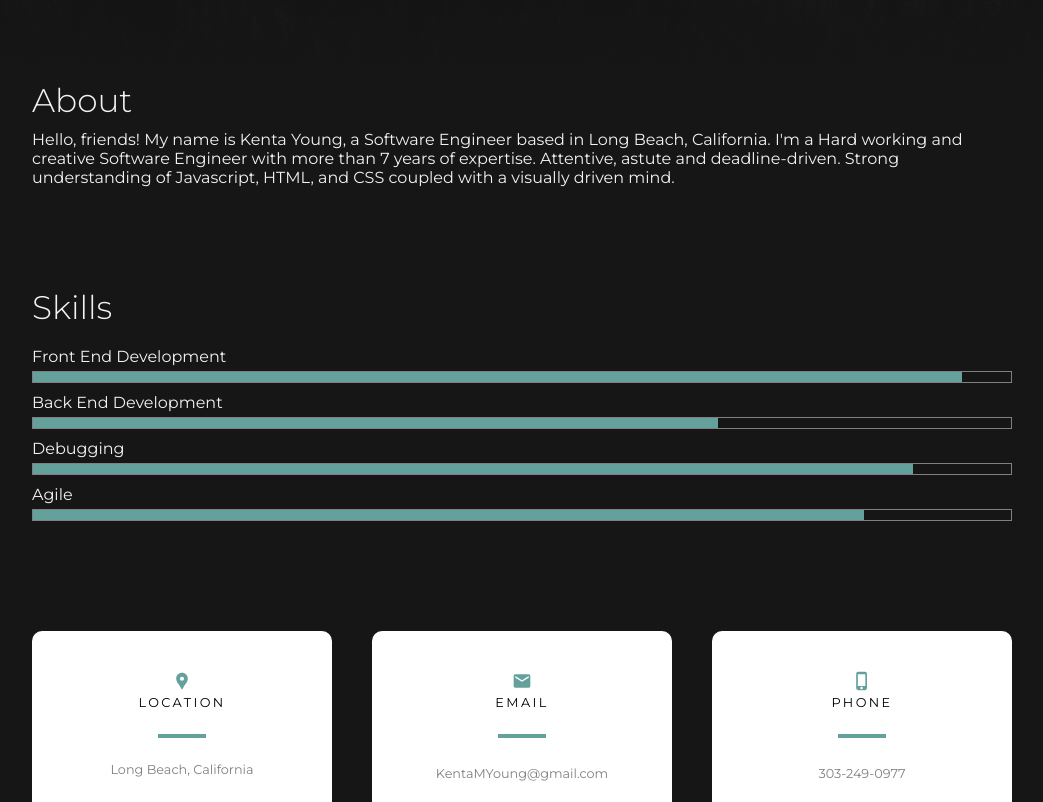
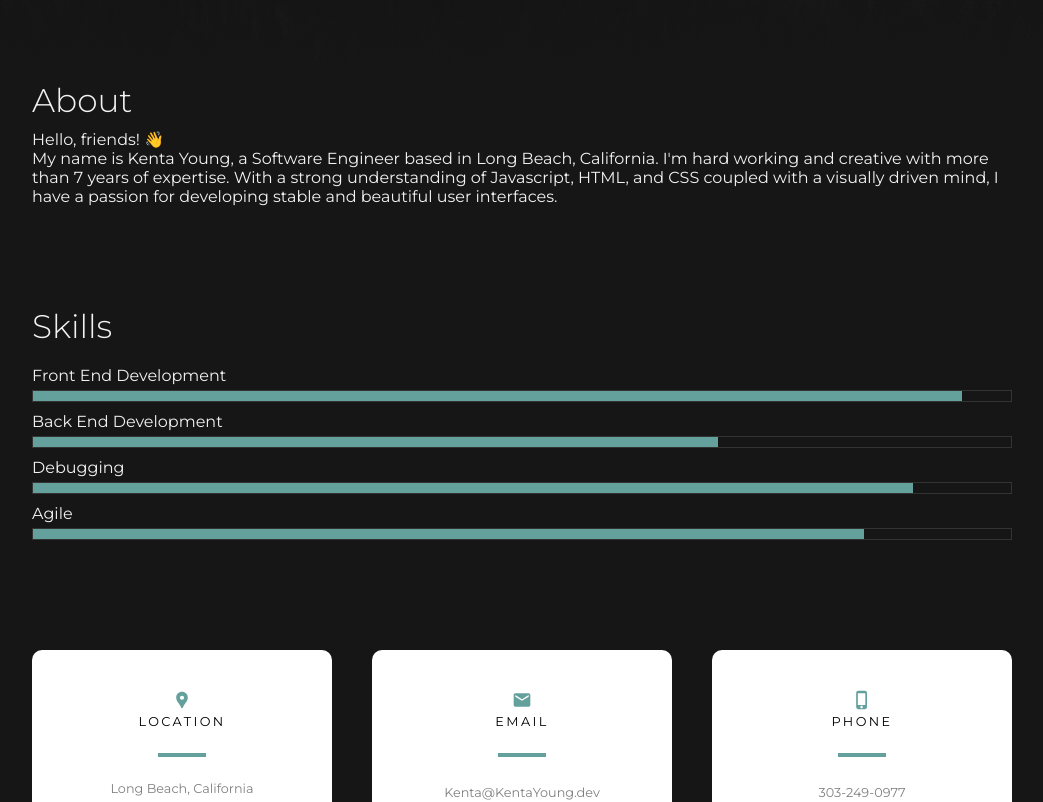
Before and after one commit to kentayoung/kenta-young-web, a React (Create React App) app: page / in a window 1280 px wide. Shown: the part 720-1522 px from the top of the page, without its empty margins (118-1161 px from the left). Built offline with nearby package versions, Linux system fonts and the light colour scheme; no server answers.

Commit message:
About, Seo, and contact updates

```diff
--- a/public/index.html
+++ b/public/index.html
@@ -5,7 +5,8 @@
   <meta charset="utf-8">
   <link rel="icon" href="%PUBLIC_URL%/favicon.ico" />
   <meta name="viewport" content="width=device-width, initial-scale=1" />
-  <meta name="description" content="Website for Kenta Young - Software Engineer" />
+  <meta name="description" content="Kenta Young - Software Engineer and Photographer based in Long Beach, California" />
+  <meta name="keywords" content="HTML, CSS, JavaScript" />
   <link rel="apple-touch-icon" href="%PUBLIC_URL%/logo192.png" />
   <link rel="manifest" href="%PUBLIC_URL%/manifest.json" />
 
--- a/src/App.js
+++ b/src/App.js
@@ -9,8 +9,8 @@ import SkillsSection from './components/skills-section';
 import ContactSection from './components/contact-section';
 import Footer from './components/footer';
 
+import firebase from '../src/config/firebaseConfig';
 import { getAnalytics } from 'firebase/analytics';
-import firebase from '../src/config/firebaseConfig';
 
 function App() {
 getAnalytics(firebase);
--- a/src/components/about-section.js
+++ b/src/components/about-section.js
@@ -3,13 +3,14 @@ import React from 'react';
 const AboutSection = () => {
 	return (
 		<section id='about' className='section-container'>
-			<div className='section-header'>About</div>
+			<h2 className='section-header'>About</h2>
 			<div className='section-content'>
-				Hello, friends!
-
-				My name is Kenta Young, a Software Engineer based in Long Beach, California. I'm a Hard working and creative Software Engineer with more than 7 years of
-				expertise. Attentive, astute and deadline-driven. Strong understanding
-				of Javascript, HTML, and CSS coupled with a visually driven mind.
+				<div >Hello, friends! <span>&#128075;</span></div>
+				My name is Kenta Young, a Software Engineer based in Long Beach,
+				California. I'm hard working and creative with more than 7 years of
+				expertise. With a strong understanding of Javascript, HTML, and CSS
+				coupled with a visually driven mind, I have a passion for developing
+				stable and beautiful user interfaces.
 			</div>
 		</section>
 	);
--- a/src/components/contact-section.js
+++ b/src/components/contact-section.js
@@ -18,8 +18,8 @@ const ContactSection = React.forwardRef((props, ref) => {
 					<h4>Email</h4>
 					<hr className='card-section-divider' />
 					<div className='card-section-details'>
-						<a href='mailto:kentamyoung@gmail.com' className='link-hover-mid'>
-							KentaMYoung@gmail.com
+						<a href='mailto:kenta@kentayoung.dev' className='link-hover-mid'>
+							Kenta@KentaYoung.dev
 						</a>
 					</div>
 				</div>
--- a/src/components/footer.js
+++ b/src/components/footer.js
@@ -1,5 +1,5 @@
 import React, { Component } from 'react'
-import { FaLinkedin, FaInstagram } from 'react-icons/fa';
+import { FaLinkedin, FaInstagram, FaFacebook } from 'react-icons/fa';
 
 export default class footer extends Component {
   render() {
@@ -7,7 +7,7 @@ export default class footer extends Component {
       <div className='footer-section'>
         <div><a href="https://www.linkedin.com/in/kentayoung" target="_blank" rel='noreferrer' className="icon-circle"><FaLinkedin/></a></div>
         <div><a href="https://instagram.com/kenta_young" target="_blank" rel='noreferrer' className="icon-circle"><FaInstagram/></a></div>
-        {/* <div className="icon-circle"><a href="www.fb.com/kentayoungphotography" target="_blank"></a></div> */}
+        <div><a href="https://www.facebook.com/kentayoungphotography" target="_blank" rel='noreferrer' className="icon-circle"><FaFacebook/></a></div>
       </div>
     )
   }
--- a/src/components/navbar/navbar.js
+++ b/src/components/navbar/navbar.js
@@ -1,6 +1,6 @@
 import React, { useState, useEffect } from 'react';
 import { MenuItems } from './menu-items';
-import {FaInstagram, FaLinkedin} from 'react-icons/fa';
+import {FaInstagram, FaLinkedin, FaFacebook} from 'react-icons/fa';
 
 const Navbar = (props) => {
 	const [togglerClicked, setTogglerClicked] = useState(false);
@@ -63,7 +63,7 @@ const handleTogglerClicked = () => {
 
 					<a href="https://www.linkedin.com/in/kentayoung" target="_blank" rel="noreferrer" className="icon-circle"><FaLinkedin/></a>
 					<a href="https://www.instagram.com/kenta_young/" target="_blank" rel="noreferrer" className="icon-circle"><FaInstagram/></a>
-
+					<a href="https://www.facebook.com/kentayoungphotography" target="_blank" rel='noreferrer' className="icon-circle"><FaFacebook/></a>
 			</li>
 
 			</ul>
--- a/src/components/skills-section.js
+++ b/src/components/skills-section.js
@@ -4,7 +4,7 @@ import ProgressBar from './progressBar';
 const SkillsSection = () => {
 	return (
 		<section id='skills' className='section-container'>
-			<div className='section-header'>Skills</div>
+			<h2 className='section-header'>Skills</h2>
 			<ProgressBar percent='95' title='Front End Development' />
       <ProgressBar percent='70' title='Back End Development' />
       <ProgressBar percent='90' title='Debugging' />
--- a/src/config/firebaseConfig.js
+++ b/src/config/firebaseConfig.js
@@ -4,7 +4,6 @@ import { initializeApp } from 'firebase/app';
 var firebaseConfig = {
 	apiKey: process.env.REACT_APP_FIREBASE_KEY,
 	authDomain: process.env.REACT_APP_AUTH_DOMAIN,
-	databaseURL: process.env.REACT_APP_DB_URL,
 	projectId: process.env.REACT_APP_PROJECT_ID,
 	storageBucket: process.env.REACT_APP_STORAGE_BUCKET,
 	messagingSenderId: process.env.REACT_APP_SENDER_ID,
--- a/src/css/_navbar.scss
+++ b/src/css/_navbar.scss
@@ -8,12 +8,12 @@ nav {
 	width: 100vw;
 	height: 50px;
 	z-index: 999;
-	transition: all 1s ease;
+	transition: background-color 1s ease;
 }
 
 .scrolledNav {
 	background-color: $color-nav-active;
-	transition: all 1s ease;
+	transition: background-color 1s ease;
 }
 
 .nav-items {
--- a/src/css/progressBar/progressBar.scss
+++ b/src/css/progressBar/progressBar.scss
@@ -1,5 +1,5 @@
 $color-title: lighten(#333, 75);
-$color-container-border: grey;
+$color-container-border: #333;
 $color-pb-bar-progress: rgb(100, 161, 157);
 
 
```
Also changed, not shown: public/manifest.json, 1 other file (tests, documents, lock files or other folders).
